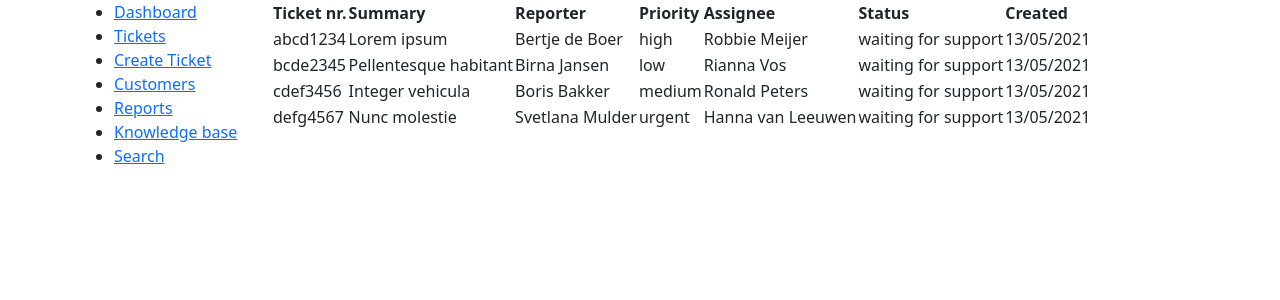
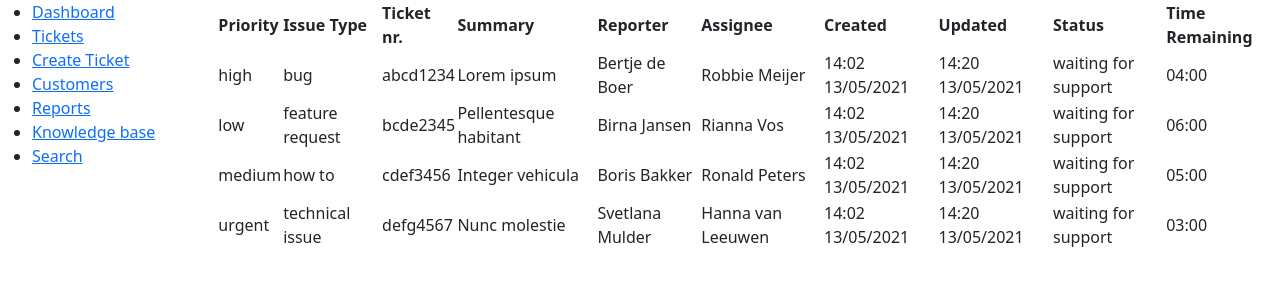
Before and after one commit to RobbieMeijer/helpdesk-ticket-system, a React (Create React App) app in the folder helpdesk-ticket-system/: page /tickets in a window 1280 px wide. Shown: the top 300 px of the page. Built offline with nearby package versions, Linux system fonts and the light colour scheme.

Commit message:
added initial reducer function and redux setup

```diff
--- a/helpdesk-ticket-system/src/components/App.js
+++ b/helpdesk-ticket-system/src/components/App.js
@@ -11,7 +11,7 @@ import CreateTicket from './CreateTicket';
 
 const App = () => {
   return (
-    <div className="container">
+    <div className="">
       <div className="row">
         <div className="col-2">
           <Sidebar />
--- a/helpdesk-ticket-system/src/components/Tickets.js
+++ b/helpdesk-ticket-system/src/components/Tickets.js
@@ -2,35 +2,35 @@ import React from 'react';
 
 const tickets = [
   {
+    priority: 'high',
+    issueType: 'bug',
     ticketId: 'abcd1234',
-    issueType: 'bug',
     summary: 'Lorem ipsum',
     description:
       'Lorem ipsum dolor sit amet, consectetur adipiscing elit. Ut quis nulla quam. Nulla sagittis nulla a nisi condimentum, sit amet mollis dui auctor. Vivamus eu urna tristique, sollicitudin metus sed, interdum ex. Aenean iaculis convallis magna, ut vehicula sapien fermentum ut.',
     assignedTo: 'Robbie Meijer',
     reporter: 'Bertje de Boer',
-    priority: 'high',
-    created: '13/05/2021',
-    dueDate: '13/05/2021',
+    created: '14:02 13/05/2021',
+    updated: '14:20 13/05/2021',
     // activity: [{ comments: [], history: [], workLog: [] }],
     status: 'waiting for support',
-    timeRemaining: 4,
+    timeRemaining: '04:00',
     requestParticipants: ['Rianna Vos', 'Ronald Peters', 'Hanna van Leeuwen'],
   },
   {
+    priority: 'low',
+    issueType: 'feature request',
     ticketId: 'bcde2345',
-    issueType: 'feature request',
     summary: 'Pellentesque habitant',
     description:
       'Pellentesque habitant morbi tristique senectus et netus et malesuada fames ac turpis egestas. Vestibulum viverra tortor vitae dictum accumsan.',
     assignedTo: 'Rianna Vos',
     reporter: 'Birna Jansen',
-    priority: 'low',
-    created: '13/05/2021',
-    dueDate: '13/05/2021',
+    created: '14:02 13/05/2021',
+    updated: '14:20 13/05/2021',
     // activity: [{ comments: [], history: [], workLog: [] }],
     status: 'waiting for support',
-    timeRemaining: 6,
+    timeRemaining: '06:00',
     requestParticipants: [
       'Robbie Meijer',
       'Ronald Peters',
@@ -38,35 +38,35 @@ const tickets = [
     ],
   },
   {
+    priority: 'medium',
+    issueType: 'how to',
     ticketId: 'cdef3456',
-    issueType: 'how to',
     summary: 'Integer vehicula',
     description:
       'Integer vehicula magna ut imperdiet maximus. Curabitur lacinia ante vel pellentesque pulvinar. Etiam viverra ex metus, quis convallis lorem accumsan at.',
     assignedTo: 'Ronald Peters',
     reporter: 'Boris Bakker',
-    priority: 'medium',
-    created: '13/05/2021',
-    dueDate: '13/05/2021',
+    created: '14:02 13/05/2021',
+    updated: '14:20 13/05/2021',
     // activity: [{ comments: [], history: [], workLog: [] }],
     status: 'waiting for support',
-    timeRemaining: 5,
+    timeRemaining: '05:00',
     requestParticipants: ['Robbie Meijer', 'Rianna Vos', 'Hanna van Leeuwen'],
   },
   {
+    priority: 'urgent',
+    issueType: 'technical issue',
     ticketId: 'defg4567',
-    issueType: 'technical issue',
     summary: 'Nunc molestie',
     description:
       'Nunc molestie a ante interdum elementum. Vestibulum hendrerit diam sed leo bibendum finibus. Cras laoreet libero quis leo vestibulum, sit amet sodales diam dignissim.',
     assignedTo: 'Hanna van Leeuwen',
     reporter: 'Svetlana Mulder',
-    priority: 'urgent',
-    created: '13/05/2021',
-    dueDate: '13/05/2021',
+    created: '14:02 13/05/2021',
+    updated: '14:20 13/05/2021',
     // activity: [{ comments: [], history: [], workLog: [] }],
     status: 'waiting for support',
-    timeRemaining: 3,
+    timeRemaining: '03:00',
     requestParticipants: ['Robbie Meijer', 'Rianna Vos', 'Ronald Peters'],
   },
 ];
@@ -76,13 +76,16 @@ const Tickets = () => {
   const getTickets = tickets.map((ticket) => {
     return (
       <tr key={ticket.ticketId}>
+        <td>{ticket.priority}</td>
+        <td>{ticket.issueType}</td>
         <td>{ticket.ticketId}</td>
         <td>{ticket.summary}</td>
         <td>{ticket.reporter}</td>
-        <td>{ticket.priority}</td>
         <td>{ticket.assignedTo}</td>
+        <td>{ticket.created}</td>
+        <td>{ticket.updated}</td>
         <td>{ticket.status}</td>
-        <td>{ticket.created}</td>
+        <td>{ticket.timeRemaining}</td>
       </tr>
     );
   });
@@ -91,13 +94,16 @@ const Tickets = () => {
     <table>
       <thead>
         <tr>
+          <th>Priority</th>
+          <th>Issue Type</th>
           <th>Ticket nr.</th>
           <th>Summary</th>
           <th>Reporter</th>
-          <th>Priority</th>
           <th>Assignee</th>
+          <th>Created</th>
+          <th>Updated</th>
           <th>Status</th>
-          <th>Created</th>
+          <th>Time Remaining</th>
         </tr>
       </thead>
       <tbody>{getTickets}</tbody>
--- a/helpdesk-ticket-system/src/index.js
+++ b/helpdesk-ticket-system/src/index.js
@@ -1,5 +1,16 @@
 import React from 'react';
 import ReactDOM from 'react-dom';
 import App from './components/App';
+import { createStore } from 'redux';
+// import rootReducer from './reducers/combineReducers';
+import { Provider } from 'react-redux';
+import { ticketReducer } from './reducers/ticketReducer';
 
-ReactDOM.render(<App />, document.getElementById('root'));
+const store = createStore(ticketReducer);
+
+ReactDOM.render(
+  // <Provider store={store}>
+  <App />,
+  // </Provider>
+  document.getElementById('root')
+);
--- /dev/null
+++ b/helpdesk-ticket-system/src/reducers/ticketReducer.js
@@ -0,0 +1,84 @@
+const initialState = 0;
+
+export const ticketReducer = (state = initialState, action) => {
+  // return state; // returning the old state
+
+  switch (action.type) {
+    case 'PRIORITY':
+      // return logic for PRIORITY;
+      return state + 'low';
+    case 'ISSUE_TYPE':
+    // return logic for ISSUE_TYPE;
+    case 'TICKET_ID':
+    // return logic for TICKET_ID;
+    case 'SUMMARY':
+    // return logic for SUMMARY;
+    case 'DESCRIPTION':
+    // return logic for DESCRIPTION;
+    case 'REPORTER':
+    // return logic for REPORTER;
+    case 'ASSIGNEE':
+    // return logic for ASSIGNEE;
+    case 'CREATED':
+    // return logic for CREATED;
+    case 'UPDATED':
+    // return logic for UPDATED;
+    case 'STATUS':
+    // return logic for STATUS;
+    case 'TIME_REMAINING':
+    // return logic for TIME_REMAINING;
+    default:
+      return state; // return the old state if nothing changes
+  }
+};
+
+/*
+const priority = {
+  type: 'PRIORITY'
+};
+
+const issueType = {
+  type: 'ISSUE_TYPE',
+  issue: ''
+};
+
+const ticketId = {
+  type: 'TICKET_ID'
+};
+
+const summary = {
+  type: 'SUMMARY',
+  text: ''
+};
+
+const description = {
+  type: 'DESCRIPTION',
+  text: ''
+};
+
+const reporter = {
+  type: 'REPORTER'
+};
+
+const assignee = {
+  type: 'ASSIGNEE',
+  name: 'automatic'
+};
+
+const created = {
+  type: 'CREATED'
+};
+
+const updated = {
+  type: 'UPDATED'
+};
+
+const status = {
+  type: 'STATUS'
+};
+
+const timeRemaining = {
+  type: 'TIME_REMAINING'
+};
+
+*/
```
